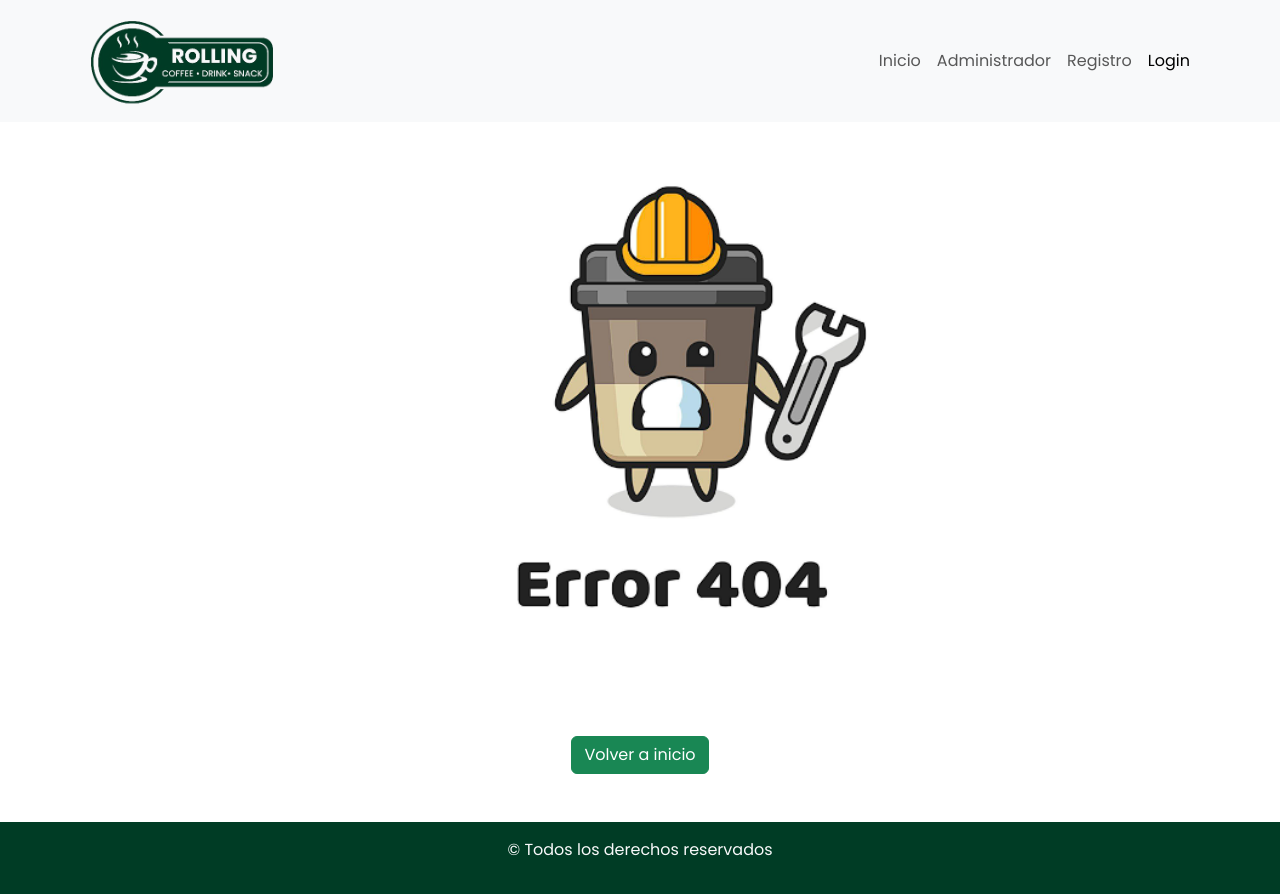
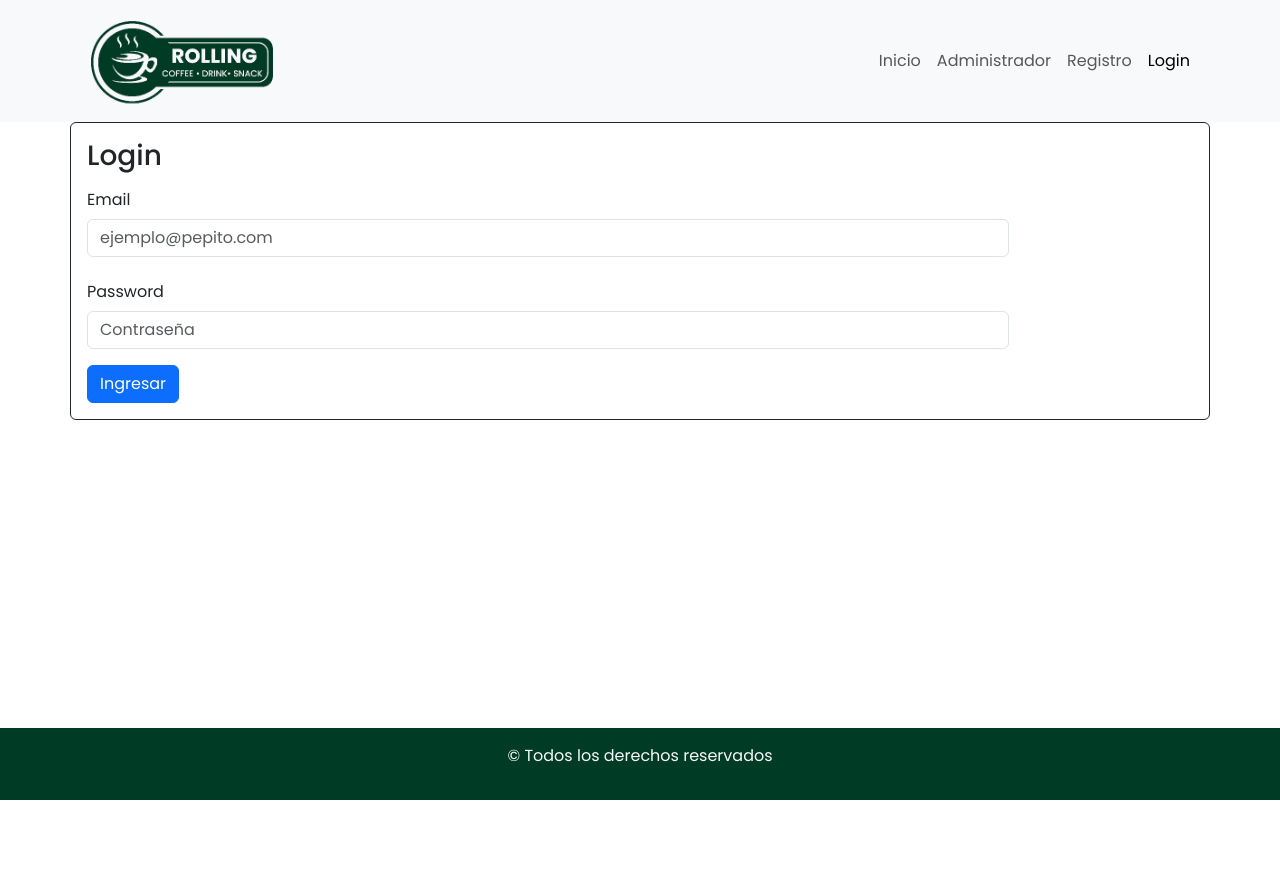
Before and after one commit to julianDev94/rollingCoffee, a React (Vite) app: page /login in a window 1280 px wide. After the commit the page ends 800 px from the top, so only its background shows below. Built offline with nearby package versions, Linux system fonts and the light colour scheme; no server answers.

Commit message:
agrego las validaciones para el email y contraseña del login

```diff
--- a/src/App.jsx
+++ b/src/App.jsx
@@ -5,6 +5,7 @@ import Menu from "./components/common/Menu";
 import Administrador from "./components/pages/Administrador";
 import Error404 from "./components/pages/Error404";
 import Inicio from "./components/pages/Inicio";
+import Login from "./components/pages/Login";
 import { BrowserRouter, Route, Routes } from "react-router-dom";
 import FormularioProducto from "./components/pages/productos/FormularioProducto";
 import "./App.css";
@@ -17,6 +18,7 @@ function App() {
          <Route exact path="/" element={<Inicio></Inicio>}/>
          <Route exact path="/administrador" element={<Administrador></Administrador>}/>
          <Route exact path="/administrador/crear" element={<FormularioProducto></FormularioProducto>}></Route>
+         <Route exact path="/login" element={<Login></Login>}></Route>
          <Route exact path="*" element={<Error404></Error404>}/>
       </Routes>
       <Footer />
--- /dev/null
+++ b/src/components/pages/Login.jsx
@@ -0,0 +1,67 @@
+import { Container } from "react-bootstrap";
+import { Form, Col, Button } from "react-bootstrap";
+import {useForm} from 'react-hook-form';
+
+const Login = () => {
+  const {
+    register,
+    handleSubmit,
+    formState: { errors },
+  } = useForm();
+
+  const validarUsuario = (usuario) => {
+    console.log(usuario);
+  };
+
+  return (
+    <section className="seccionMain">
+      <Container className="border border-dark rounded p-3">
+        <Form onSubmit={handleSubmit(validarUsuario)}>
+          <h3>Login</h3>
+          <Form.Group as={Col} className="mb-3">
+            <Form.Label column sm="2">
+              Email
+            </Form.Label>
+            <Col sm="10">
+              <Form.Control
+                type="email"
+                placeholder="ejemplo@pepito.com"
+                {...register("email",{
+                  required: "El email es requerido",
+                  pattern:{
+                    value: /^[a-zA-Z0-9.!#$%&'*+/=?^_`{|}~-]+@[a-zA-Z0-9-]+(?:\.[a-zA-Z0-9-]+)*$/,
+                    message: "Por favor ingrese un email válido"
+                  }
+                })}
+              />
+            </Col>
+          </Form.Group>
+
+          <Form.Group as={Col} className="mb-3">
+            <Form.Label column sm="2">
+              Password
+            </Form.Label>
+            <Col sm="10">
+              <Form.Control type="password" placeholder="Contraseña" {...register("password", {
+                required: "La contraseña es requerida",
+                minLength: {
+                  value: 8,
+                  message: "Por favor ingrese mas de 8 caracteres, ya sea números o letras"
+                },
+                maxLength:{
+                  value: 12,
+                  message: "Por favor ingrese menos de 12 caracteres, ya sea números o letras"
+                }
+              })}/>
+            </Col>
+          </Form.Group>
+          <Button variant="primary" type="submit">
+            Ingresar
+          </Button>
+        </Form>
+      </Container>
+    </section>
+  );
+};
+
+export default Login;
```
